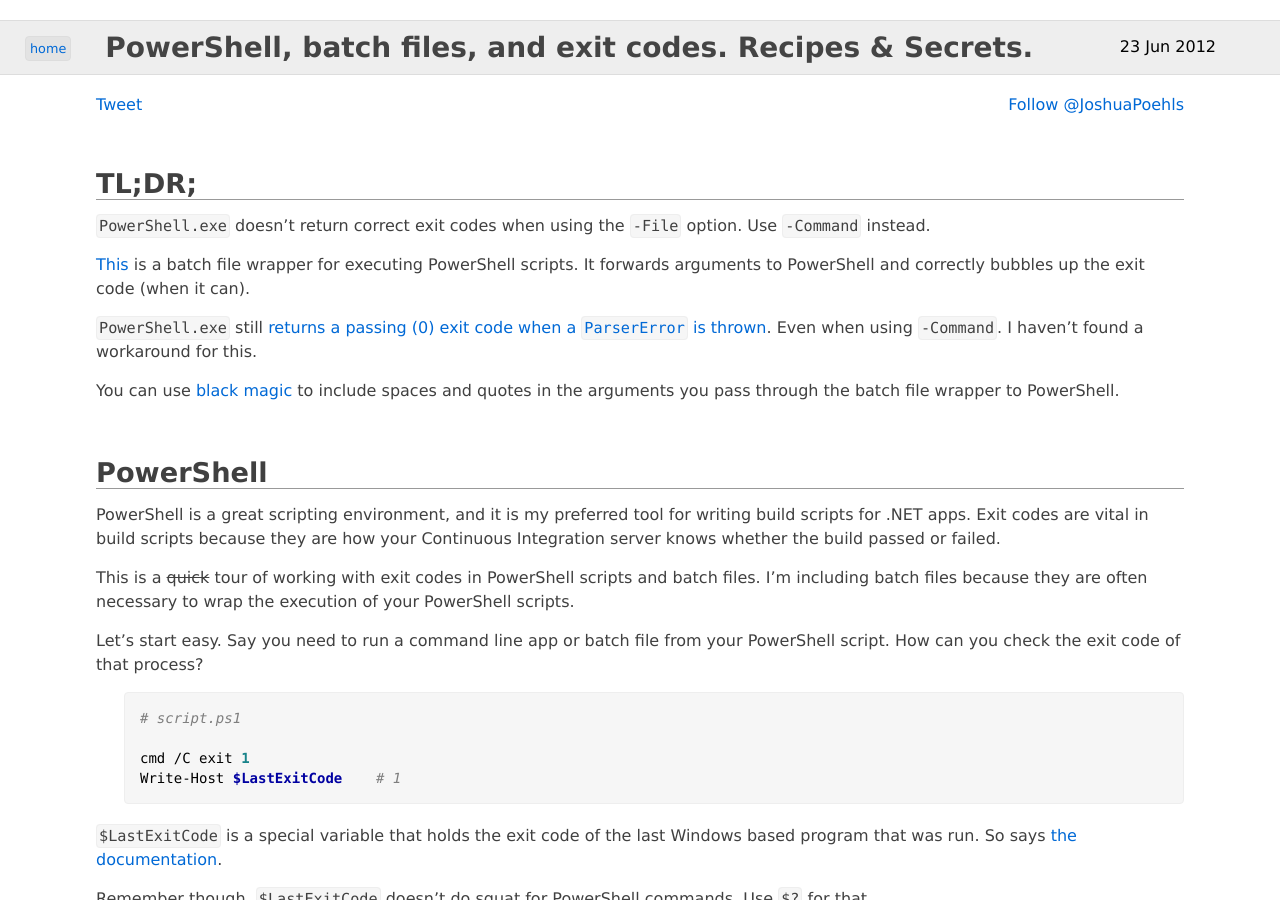
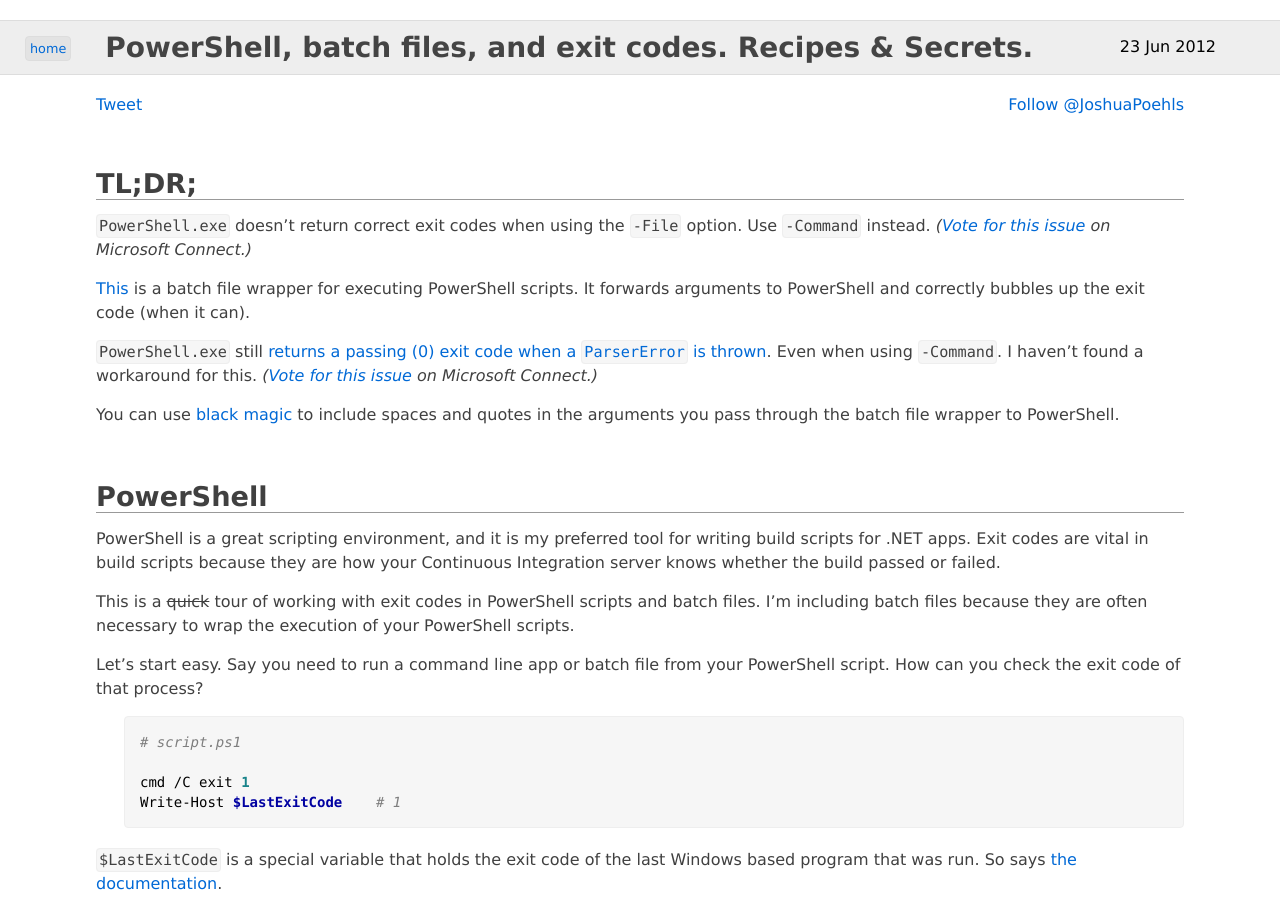
Before and after one commit to jpoehls/zduck.com, a Jekyll site: the page built from _posts/2012/2012-06-23-powershell-batch-files-exit-codes.md, in a window 1280 px wide and 900 px high. Built offline with Jekyll 4.4.1, drawn with Linux system fonts in a browser that asks for light colours; comment, search, counter and statistics services are not loaded; some of the changed text lies outside the part shown.

Commit message:
Added links to MS Connect issues for PowerShell's exit code.

```diff
--- a/_posts/2012/2012-06-23-powershell-batch-files-exit-codes.md
+++ b/_posts/2012/2012-06-23-powershell-batch-files-exit-codes.md
@@ -6,11 +6,11 @@
 
 ## TL;DR;
 
-`PowerShell.exe` doesn't return correct exit codes when using the `-File` option. Use `-Command` instead.
+`PowerShell.exe` doesn't return correct exit codes when using the `-File` option. Use `-Command` instead. *([Vote for this issue](https://connect.microsoft.com/PowerShell/feedback/details/750653/powershell-exe-doesn-t-return-correct-exit-codes-when-using-the-file-option) on Microsoft Connect.)*
 
 [This](#bat-wrapper) is a batch file wrapper for executing PowerShell scripts. It forwards arguments to PowerShell and correctly bubbles up the exit code (when it can).
 
-`PowerShell.exe` still [returns a passing (0) exit code when a `ParserError` is thrown](#command-parsererror). Even when using `-Command`. I haven't found a workaround for this.
+`PowerShell.exe` still [returns a passing (0) exit code when a `ParserError` is thrown](#command-parsererror). Even when using `-Command`. I haven't found a workaround for this. *([Vote for this issue](https://connect.microsoft.com/PowerShell/feedback/details/750654/powershell-exe-returns-a-passing-0-exit-code-when-a-parsererror-is-thrown) on Microsoft Connect.)*
 
 You can use [black magic](#black-magic) to include spaces and quotes in the arguments you pass through the batch file wrapper to PowerShell.
 
```
Also changed, not shown: other parts of _posts/2012/2012-06-23-powershell-batch-files-exit-codes.md (+2 -0 lines).
